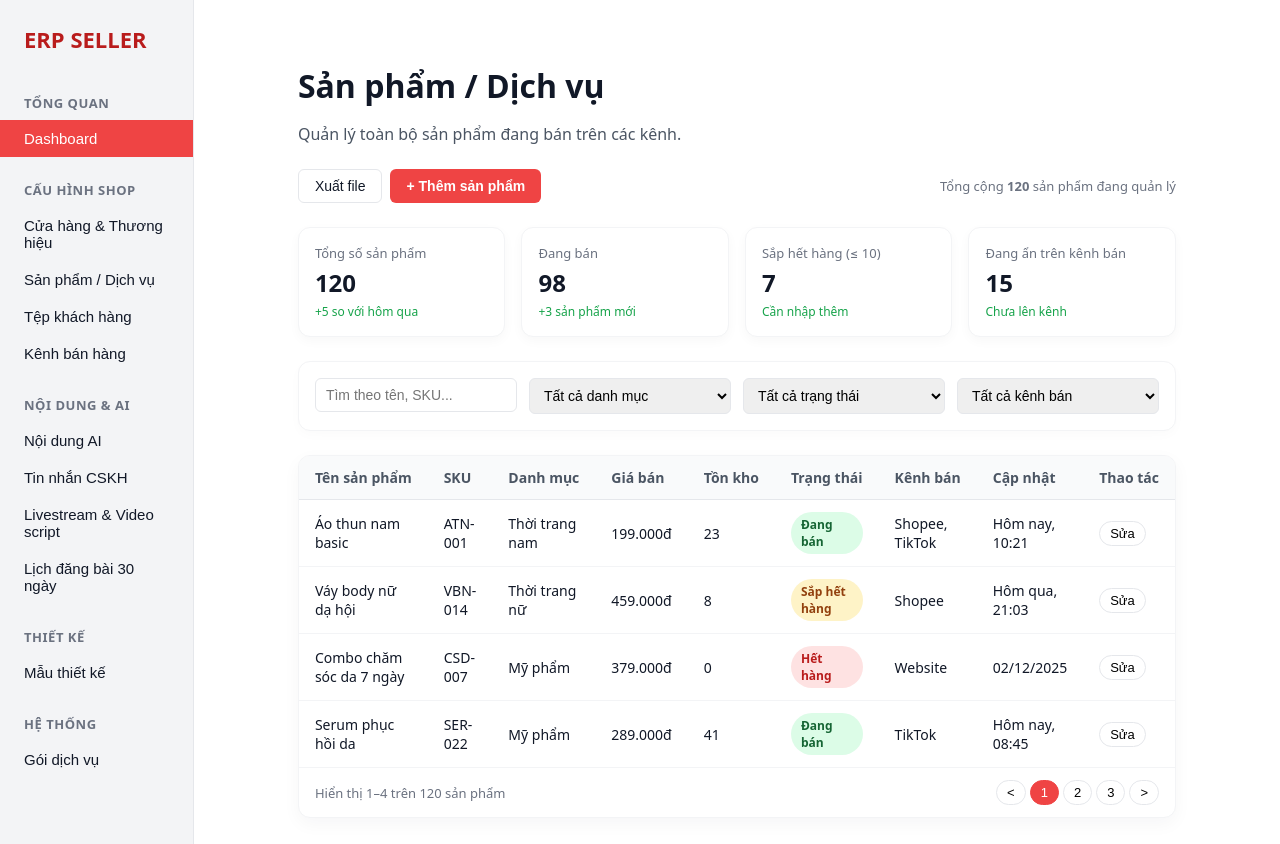
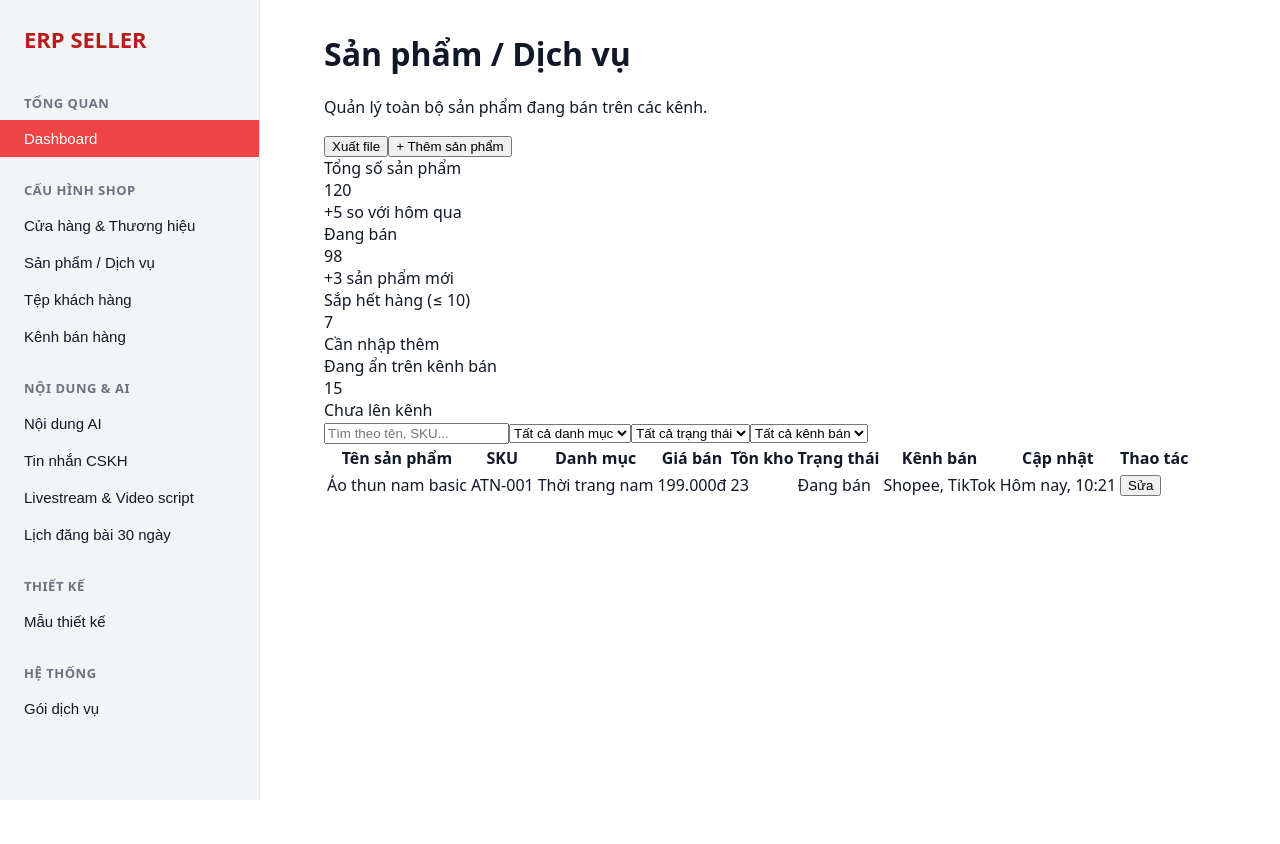
Before and after one commit to conlele0201/erp-seller-crm, a Next.js app: page /products in a window 1280 px wide. Shown: the top 844 px of the page. After the commit the page ends 800 px from the top, so only its background shows below. Built offline with nearby package versions, Linux system fonts and the light colour scheme.

Commit message:
Update page.js

```diff
--- a/app/products/page.js
+++ b/app/products/page.js
@@ -1,401 +1,91 @@
-// app/products/page.js
+export default function ProductsPage() {
+  return (
+    <div className="page-content">
+      <h1 className="page-title">Sản phẩm / Dịch vụ</h1>
+      <p className="page-description">
+        Quản lý toàn bộ sản phẩm đang bán trên các kênh.
+      </p>
 
-export default function ProductsPage() {
-  // mock data để anh xem bố cục
-  const stats = [
-    {
-      label: "Tổng số sản phẩm",
-      value: "120",
-      sub: "+5 so với hôm qua",
-    },
-    {
-      label: "Đang bán",
-      value: "98",
-      sub: "+3 sản phẩm mới",
-    },
-    {
-      label: "Sắp hết hàng (≤ 10)",
-      value: "7",
-      sub: "Cần nhập thêm",
-    },
-    {
-      label: "Đang ẩn trên kênh bán",
-      value: "15",
-      sub: "Chưa lên kênh",
-    },
-  ];
+      <div className="actions">
+        <button className="btn-secondary">Xuất file</button>
+        <button className="btn-primary">+ Thêm sản phẩm</button>
+      </div>
 
-  const products = [
-    {
-      name: "Áo thun nam basic",
-      sku: "ATN-001",
-      category: "Thời trang nam",
-      price: "199.000đ",
-      stock: 23,
-      status: "Đang bán",
-      channel: "Shopee, TikTok",
-      updatedAt: "Hôm nay, 10:21",
-    },
-    {
-      name: "Váy body nữ dạ hội",
-      sku: "VBN-014",
-      category: "Thời trang nữ",
-      price: "459.000đ",
-      stock: 8,
-      status: "Sắp hết hàng",
-      channel: "Shopee",
-      updatedAt: "Hôm qua, 21:03",
-    },
-    {
-      name: "Combo chăm sóc da 7 ngày",
-      sku: "CSD-007",
-      category: "Mỹ phẩm",
-      price: "379.000đ",
-      stock: 0,
-      status: "Hết hàng",
-      channel: "Website",
-      updatedAt: "02/12/2025",
-    },
-    {
-      name: "Serum phục hồi da",
-      sku: "SER-022",
-      category: "Mỹ phẩm",
-      price: "289.000đ",
-      stock: 41,
-      status: "Đang bán",
-      channel: "TikTok",
-      updatedAt: "Hôm nay, 08:45",
-    },
-  ];
+      {/* --- Tổng quan nhanh --- */}
+      <div className="stats-grid">
+        <div className="stat-card">
+          <div className="stat-title">Tổng số sản phẩm</div>
+          <div className="stat-value">120</div>
+          <div className="stat-change">+5 so với hôm qua</div>
+        </div>
 
-  // ====== styles (inline, không ảnh hưởng file khác) ======
-  const pageStyle = {
-    padding: "32px 40px",
-    fontFamily: "system-ui, -apple-system, BlinkMacSystemFont, 'Segoe UI', sans-serif",
-  };
+        <div className="stat-card">
+          <div className="stat-title">Đang bán</div>
+          <div className="stat-value">98</div>
+          <div className="stat-change">+3 sản phẩm mới</div>
+        </div>
 
-  const headerStyle = {
-    marginBottom: 24,
-  };
+        <div className="stat-card">
+          <div className="stat-title">Sắp hết hàng (≤ 10)</div>
+          <div className="stat-value">7</div>
+          <div className="stat-link">Cần nhập thêm</div>
+        </div>
 
-  const titleStyle = {
-    fontSize: 32,
-    fontWeight: 700,
-    marginBottom: 8,
-  };
-
-  const subtitleStyle = {
-    fontSize: 16,
-    color: "#4b5563",
-  };
-
-  const toolbarStyle = {
-    display: "flex",
-    justifyContent: "space-between",
-    alignItems: "center",
-    marginTop: 24,
-    marginBottom: 24,
-    gap: 12,
-    flexWrap: "wrap",
-  };
-
-  const btnPrimary = {
-    padding: "8px 16px",
-    borderRadius: 6,
-    border: "none",
-    backgroundColor: "#ef4444",
-    color: "#fff",
-    fontWeight: 600,
-    cursor: "pointer",
-    fontSize: 14,
-  };
-
-  const btnSecondary = {
-    padding: "8px 16px",
-    borderRadius: 6,
-    border: "1px solid #e5e7eb",
-    backgroundColor: "#fff",
-    color: "#111827",
-    fontWeight: 500,
-    cursor: "pointer",
-    fontSize: 14,
-  };
-
-  const statsGridStyle = {
-    display: "grid",
-    gridTemplateColumns: "repeat(4, minmax(0, 1fr))",
-    gap: 16,
-    marginBottom: 24,
-  };
-
-  const statCardStyle = {
-    padding: 16,
-    borderRadius: 12,
-    border: "1px solid #f3f4f6",
-    backgroundColor: "#fff",
-    boxShadow: "0 4px 12px rgba(15,23,42,0.03)",
-  };
-
-  const statLabelStyle = {
-    fontSize: 13,
-    color: "#6b7280",
-    marginBottom: 4,
-  };
-
-  const statValueStyle = {
-    fontSize: 24,
-    fontWeight: 700,
-    marginBottom: 4,
-  };
-
-  const statSubStyle = {
-    fontSize: 12,
-    color: "#16a34a",
-  };
-
-  const filtersCardStyle = {
-    marginTop: 8,
-    marginBottom: 24,
-    padding: 16,
-    borderRadius: 12,
-    border: "1px solid #f3f4f6",
-    backgroundColor: "#fff",
-    boxShadow: "0 4px 12px rgba(15,23,42,0.02)",
-  };
-
-  const filtersRowStyle = {
-    display: "flex",
-    flexWrap: "wrap",
-    gap: 12,
-  };
-
-  const filterItemStyle = {
-    flex: "1 1 200px",
-    minWidth: 200,
-  };
-
-  const inputStyle = {
-    width: "100%",
-    padding: "8px 10px",
-    borderRadius: 6,
-    border: "1px solid #e5e7eb",
-    fontSize: 14,
-  };
-
-  const tableCardStyle = {
-    marginTop: 8,
-    borderRadius: 12,
-    border: "1px solid #f3f4f6",
-    backgroundColor: "#fff",
-    boxShadow: "0 6px 18px rgba(15,23,42,0.04)",
-    overflow: "hidden",
-  };
-
-  const tableWrapperStyle = {
-    width: "100%",
-    overflowX: "auto",
-  };
-
-  const tableStyle = {
-    width: "100%",
-    borderCollapse: "collapse",
-    fontSize: 14,
-  };
-
-  const thStyle = {
-    textAlign: "left",
-    padding: "12px 16px",
-    backgroundColor: "#f9fafb",
-    borderBottom: "1px solid #e5e7eb",
-    whiteSpace: "nowrap",
-    fontWeight: 600,
-    color: "#4b5563",
-  };
-
-  const tdStyle = {
-    padding: "12px 16px",
-    borderBottom: "1px solid #f3f4f6",
-    verticalAlign: "middle",
-  };
-
-  const statusBadge = (status) => {
-    let bg = "#dcfce7";
-    let color = "#166534";
-
-    if (status === "Sắp hết hàng") {
-      bg = "#fef3c7";
-      color = "#92400e";
-    } else if (status === "Hết hàng") {
-      bg = "#fee2e2";
-      color = "#b91c1c";
-    }
-
-    return {
-      display: "inline-block",
-      padding: "4px 10px",
-      borderRadius: 999,
-      fontSize: 12,
-      fontWeight: 600,
-      backgroundColor: bg,
-      color,
-    };
-  };
-
-  const actionBtnStyle = {
-    padding: "4px 10px",
-    borderRadius: 999,
-    border: "1px solid #e5e7eb",
-    backgroundColor: "#fff",
-    fontSize: 13,
-    cursor: "pointer",
-  };
-
-  return (
-    <div style={pageStyle}>
-      {/* Header */}
-      <header style={headerStyle}>
-        <h1 style={titleStyle}>Sản phẩm / Dịch vụ</h1>
-        <p style={subtitleStyle}>Quản lý toàn bộ sản phẩm đang bán trên các kênh.</p>
-      </header>
-
-      {/* Toolbar */}
-      <div style={toolbarStyle}>
-        <div style={{ display: "flex", gap: 8 }}>
-          <button type="button" style={btnSecondary}>
-            Xuất file
-          </button>
-          <button type="button" style={btnPrimary}>
-            + Thêm sản phẩm
-          </button>
-        </div>
-        <div style={{ fontSize: 13, color: "#6b7280" }}>
-          Tổng cộng <strong>120</strong> sản phẩm đang quản lý
+        <div className="stat-card">
+          <div className="stat-title">Đang ẩn trên kênh bán</div>
+          <div className="stat-value">15</div>
+          <div className="stat-link">Chưa lên kênh</div>
         </div>
       </div>
 
-      {/* Stats */}
-      <section style={statsGridStyle}>
-        {stats.map((s) => (
-          <div key={s.label} style={statCardStyle}>
-            <div style={statLabelStyle}>{s.label}</div>
-            <div style={statValueStyle}>{s.value}</div>
-            <div style={statSubStyle}>{s.sub}</div>
-          </div>
-        ))}
-      </section>
+      {/* --- Bộ lọc --- */}
+      <div className="filter-row">
+        <input className="filter-input" placeholder="Tìm theo tên, SKU..." />
 
-      {/* Filters */}
-      <section style={filtersCardStyle}>
-        <div style={filtersRowStyle}>
-          <div style={filterItemStyle}>
-            <input
-              style={inputStyle}
-              placeholder="Tìm theo tên, SKU..."
-            />
-          </div>
-          <div style={filterItemStyle}>
-            <select style={inputStyle} defaultValue="">
-              <option value="">Tất cả danh mục</option>
-              <option value="nam">Thời trang nam</option>
-              <option value="nu">Thời trang nữ</option>
-              <option value="my-pham">Mỹ phẩm</option>
+        <select className="filter-select">
+          <option>Tất cả danh mục</option>
+        </select>
+
+        <select className="filter-select">
+          <option>Tất cả trạng thái</option>
+        </select>
+
+        <select className="filter-select">
+          <option>Tất cả kênh bán</option>
         </select>
       </div>
-          <div style={filterItemStyle}>
-            <select style={inputStyle} defaultValue="">
-              <option value="">Tất cả trạng thái</option>
-              <option value="active">Đang bán</option>
-              <option value="low">Sắp hết hàng</option>
-              <option value="out">Hết hàng</option>
-              <option value="hidden">Đang ẩn</option>
-            </select>
-          </div>
-          <div style={filterItemStyle}>
-            <select style={inputStyle} defaultValue="">
-              <option value="">Tất cả kênh bán</option>
-              <option value="tiktok">TikTok Shop</option>
-              <option value="shopee">Shopee</option>
-              <option value="website">Website</option>
-            </select>
-          </div>
-        </div>
-      </section>
 
-      {/* Table */}
-      <section style={tableCardStyle}>
-        <div style={tableWrapperStyle}>
-          <table style={tableStyle}>
+      {/* --- Bảng sản phẩm --- */}
+      <div className="products-table">
+        <table>
           <thead>
             <tr>
-                <th style={thStyle}>Tên sản phẩm</th>
-                <th style={thStyle}>SKU</th>
-                <th style={thStyle}>Danh mục</th>
-                <th style={thStyle}>Giá bán</th>
-                <th style={thStyle}>Tồn kho</th>
-                <th style={thStyle}>Trạng thái</th>
-                <th style={thStyle}>Kênh bán</th>
-                <th style={thStyle}>Cập nhật</th>
-                <th style={thStyle}>Thao tác</th>
+              <th>Tên sản phẩm</th>
+              <th>SKU</th>
+              <th>Danh mục</th>
+              <th>Giá bán</th>
+              <th>Tồn kho</th>
+              <th>Trạng thái</th>
+              <th>Kênh bán</th>
+              <th>Cập nhật</th>
+              <th>Thao tác</th>
             </tr>
           </thead>
           <tbody>
-              {products.map((p) => (
-                <tr key={p.sku}>
-                  <td style={tdStyle}>{p.name}</td>
-                  <td style={tdStyle}>{p.sku}</td>
-                  <td style={tdStyle}>{p.category}</td>
-                  <td style={tdStyle}>{p.price}</td>
-                  <td style={tdStyle}>{p.stock}</td>
-                  <td style={tdStyle}>
-                    <span style={statusBadge(p.status)}>{p.status}</span>
-                  </td>
-                  <td style={tdStyle}>{p.channel}</td>
-                  <td style={tdStyle}>{p.updatedAt}</td>
-                  <td style={tdStyle}>
-                    <button type="button" style={actionBtnStyle}>
-                      Sửa
-                    </button>
-                  </td>
+            <tr>
+              <td>Áo thun nam basic</td>
+              <td>ATN-001</td>
+              <td>Thời trang nam</td>
+              <td>199.000đ</td>
+              <td>23</td>
+              <td>Đang bán</td>
+              <td>Shopee, TikTok</td>
+              <td>Hôm nay, 10:21</td>
+              <td><button className="btn-small">Sửa</button></td>
             </tr>
-              ))}
           </tbody>
         </table>
       </div>
-
-        {/* Pagination mock */}
-        <div
-          style={{
-            display: "flex",
-            justifyContent: "space-between",
-            alignItems: "center",
-            padding: "12px 16px",
-            fontSize: 13,
-            color: "#6b7280",
-          }}
-        >
-          <span>Hiển thị 1–4 trên 120 sản phẩm</span>
-          <div style={{ display: "flex", gap: 4 }}>
-            <button type="button" style={actionBtnStyle}>
-              &lt;
-            </button>
-            <button
-              type="button"
-              style={{ ...actionBtnStyle, backgroundColor: "#ef4444", color: "#fff", borderColor: "#ef4444" }}
-            >
-              1
-            </button>
-            <button type="button" style={actionBtnStyle}>
-              2
-            </button>
-            <button type="button" style={actionBtnStyle}>
-              3
-            </button>
-            <button type="button" style={actionBtnStyle}>
-              &gt;
-            </button>
-          </div>
-        </div>
-      </section>
     </div>
   );
 }
```
Lines whose indentation alone changed are shown as unchanged.
